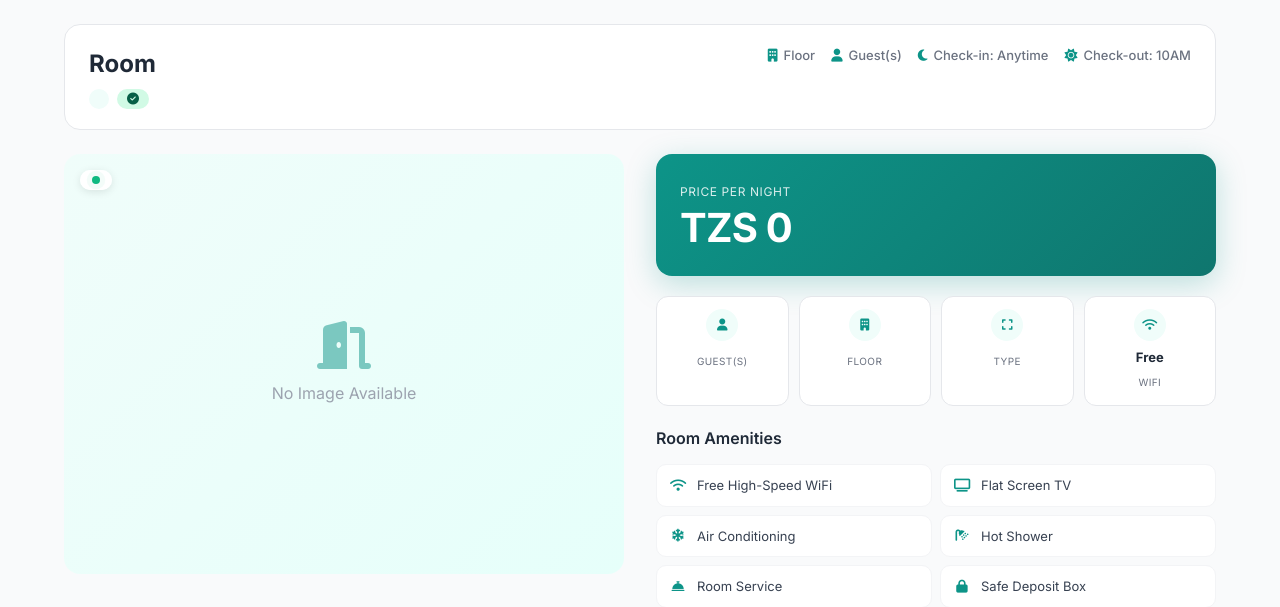
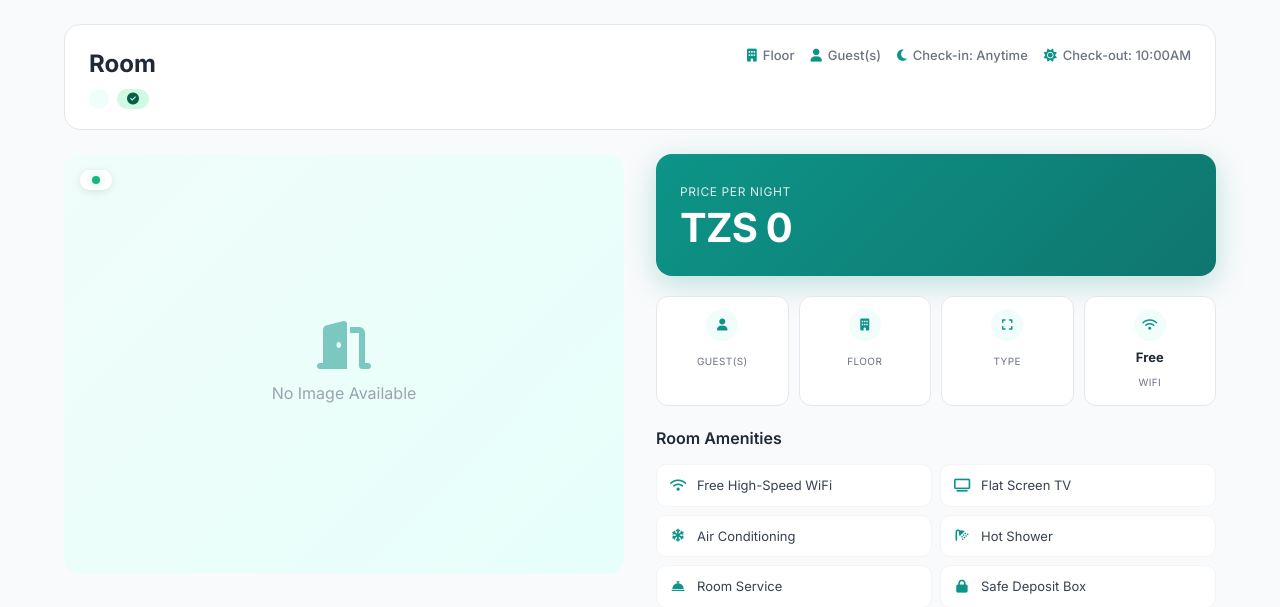
Before and after one commit to godfreydibigiit-sudo/veta, a Django app: template templates/guest/rooms/detail.html in a window 1280 px wide. Shown: the part 106-713 px from the top of the page. Run offline with Django 5.2, Linux system fonts and the light colour scheme; the template is opened without the code that fills it, so the values that code supplies are empty.

Commit message:
changes made in details

```diff
--- a/templates/guest/rooms/detail.html
+++ b/templates/guest/rooms/detail.html
@@ -35,7 +35,7 @@
                     <span class="meta-item"><i class="fas fa-building"></i> Floor {{ room.floor }}</span>
                     <span class="meta-item"><i class="fas fa-user"></i> {{ room.capacity }} Guest(s)</span>
                     <span class="meta-item"><i class="fas fa-moon"></i> Check-in: Anytime</span>
-                    <span class="meta-item"><i class="fas fa-sun"></i> Check-out: 10AM</span>
+                    <span class="meta-item"><i class="fas fa-sun"></i> Check-out: 10:00AM</span>
                 </div>
             </div>
         </div>
```
